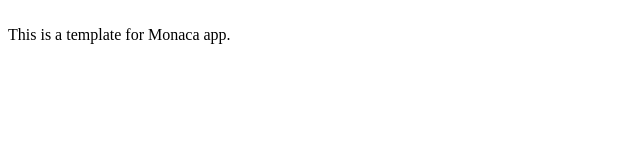
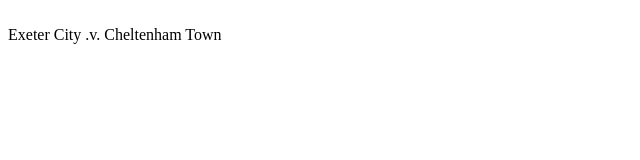
Before and after one commit to lammie1971/westham, a website: page www/index.html in a window 1280 px wide. Shown: the full height of the page, 0-640 px from the left. Drawn offline with Linux system fonts and the light colour scheme.

Commit message:
Update index.html

```diff
--- a/www/index.html
+++ b/www/index.html
@@ -12,6 +12,6 @@
 </head>
 <body>
 	<br />
-    This is a template for Monaca app.
+    Exeter City .v. Cheltenham Town
 </body>
 </html>
```
